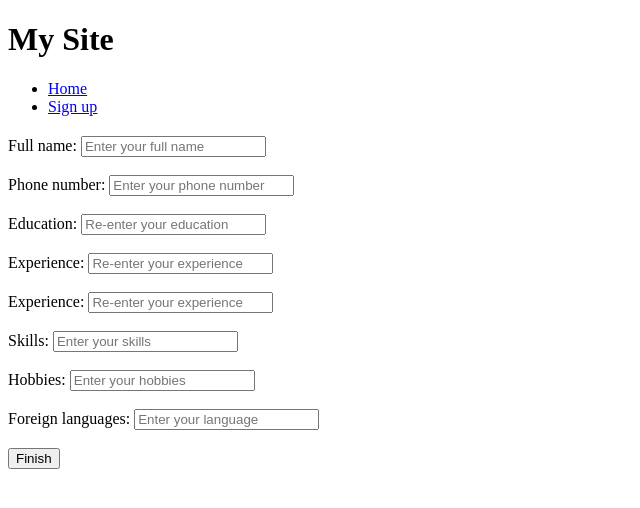
After one commit to Dragos-Grigore/Lucrare-licenta-Django-Bootstrap-SQL, a Django app: page /human_profile/ in a window 1280 px wide. The commit adds this page. Shown: the top 508 px of the page, without its empty margins (0-640 px from the left). Run offline with Django 4.2, Linux system fonts and the light colour scheme.

Commit message:
Add files via upload

```diff
--- a/Licenta/jobsite/forms.py
+++ b/Licenta/jobsite/forms.py
@@ -3,8 +3,8 @@ from .models import User
 from django.db import connection
 from captcha.fields import CaptchaField
 
+
 class UserForm(forms.Form):
-    full_name = forms.CharField(widget=forms.TextInput(attrs={"placeholder":"Enter your full name"}))
     email = forms.EmailField(widget=forms.TextInput(attrs={"placeholder":"Enter your email"}))
     password = forms.CharField(widget=forms.PasswordInput(attrs={"placeholder":"Enter your password"}))
     confirm_password = forms.CharField(widget=forms.PasswordInput(attrs={"placeholder":"Re-enter your password"}))
@@ -15,20 +15,17 @@ class UserForm(forms.Form):
     def clean(self):
 
         cleaned_data = super().clean()
-        full_name = cleaned_data.get("full_name")
         email = cleaned_data.get("email")
         password = cleaned_data.get("password")
         confirm_password = cleaned_data.get("confirm_password")
-        if  not full_name:
-            self.add_error('full_name', 'Complete the full name field')
         if  not email:
             self.add_error('email', 'Complete the email field')
         if  not password:
             self.add_error('password', 'Complete the password field')
         if  not confirm_password:
             self.add_error('confirm_password', 'Complete the confirm password field')
-        if len(full_name.split())<2:
-            self.add_error('full_name', 'You must have at least two names')
+        #if len(full_name.split())<2:
+            #self.add_error('full_name', 'You must have at least two names')
         if User.objects.filter(email=email).exists():
             self.add_error('email', 'Email already used')
         if password != confirm_password:
@@ -53,17 +50,17 @@ class UserForm(forms.Form):
 
 
     def save(self):
-        full_name = self.cleaned_data['full_name']
         email = self.cleaned_data['email']
         password = self.cleaned_data['password']
         type = self.cleaned_data['type']
         cursor = connection.cursor()
-        cursor.execute("INSERT INTO jobsite_user (full_name, email, password, type) VALUES (%s, %s, %s, %s)", [full_name, email, password, type])
+        if type=='human' or type=='Human':
+            cursor.execute("INSERT INTO jobsite_user (email, password, type) VALUES (%s, %s, %s)", [ email, password, type])
         connection.commit()
 
 class LoginForm(forms.Form):
-    email = forms.EmailField(label='Email',widget=forms.TextInput(attrs={"placeholder":"Enter your email"}))
-    password = forms.CharField(label='Password',widget=forms.PasswordInput(attrs={"placeholder":"Enter your password"}))
+    email = forms.EmailField(widget=forms.TextInput(attrs={"placeholder":"Enter your email"}))
+    password = forms.CharField(widget=forms.PasswordInput(attrs={"placeholder":"Enter your password"}))
 
     def clean(self):
 
@@ -74,4 +71,63 @@ class LoginForm(forms.Form):
             self.add_error('email', 'Complete the email field')
         if  not password:
             self.add_error('password', 'Complete the password field')
+        if not User.objects.filter(email=email).exists():
+            self.add_error('email', 'Email doesnt exist')
+        if User.objects.filter(email=email).exists():
+            user_data = User.objects.filter(email=email).first()
+            if user_data.password!=password:
+                self.add_error('email', 'Wrong password')
+            if len(password)<8:
+                self.add_error('password', 'Password is to short')
+            if len(password)>40:
+                self.add_error('password', 'Password is to long')
+            upper=False
+            lower=False
+            digit=False
+            for char in password:
+                if char.isupper():
+                    upper=True
+                if char.islower():
+                    lower=True
+                if char.isdigit():
+                    digit=True
+            if upper==False or lower==False or digit==False:
+                self.add_error('password', 'Password should have at least one A-Z, a-z, 0-9')
         return cleaned_data
+
+class HumanForm(forms.Form):
+    full_name = forms.CharField(widget=forms.TextInput(attrs={"placeholder":"Enter your full name"}))
+    phone_number = forms.CharField(widget=forms.TextInput(attrs={"placeholder":"Enter your phone number"}))
+    education = forms.CharField(widget=forms.TextInput(attrs={"placeholder":"Re-enter your education"}))
+    experience = forms.ChoiceField(widget=forms.TextInput(attrs={"placeholder":"Re-enter your experience"}))
+    skills = forms.CharField(widget=forms.TextInput(attrs={"placeholder":"Enter your skills"}))
+    hobbies = forms.CharField(widget=forms.TextInput(attrs={"placeholder":"Enter your hobbies"}))
+    foreign_languages = forms.ChoiceField(widget=forms.TextInput(attrs={"placeholder":"Enter your language"}))
+
+
+    def clean(self):
+
+        cleaned_data = super().clean()
+        full_name = cleaned_data.get("full_name")
+        phone_number = cleaned_data.get("phone_number")
+        education = cleaned_data.get("phone_number")
+        experience = cleaned_data.get("experience")
+        skills = cleaned_data.get("skills")
+        hobbies = cleaned_data.get("hobbies")
+        foreign_languages = cleaned_data.get("foreign_languages")
+
+        return cleaned_data
+
+
+    def save(self):
+        email = self.cleaned_data['email']
+        full_name = self.cleaned_data.get("full_name")
+        phone_number = self.cleaned_data.get("phone_number")
+        education = self.cleaned_data.get("phone_number")
+        experience = self.cleaned_data.get("experience")
+        skills = self.cleaned_data.get("skills")
+        hobbies = self.cleaned_data.get("hobbies")
+        foreign_languages = self.cleaned_data.get("foreign_languages")
+        cursor = connection.cursor()
+        cursor.execute("UPDATE user_profile SET full_name = %s, phone_number = %s, education = %s, experience = %s, skills = %s, hobbies = %s, foreign_languages = %s WHERE email = %s", [full_name, phone_number, education, experience, skills, hobbies, foreign_languages, email])
+        connection.commit()
--- a/Licenta/jobsite/templates/base.html
+++ b/Licenta/jobsite/templates/base.html
@@ -9,7 +9,7 @@
       <nav>
         <ul>
           <li><a href="/">Home</a></li>
-          <li><a href="/sign_up/">Signup</a></li>
+          <li><a href="/sign_up/">Sign up</a></li>
         </ul>
       </nav>
     </header>
--- a/Licenta/jobsite/templates/hello.html
+++ b/Licenta/jobsite/templates/hello.html
@@ -31,7 +31,7 @@
 <h1>Hello World</h1>
 {% endif %}
 <a href="{% url 'sign_up' %}">Sign up</a>
-<a href="{% url 'login' %}">Login</a>
+<a href="{% url 'log' %}">Login</a>
 
 </body>
 </html>
--- /dev/null
+++ b/Licenta/jobsite/templates/human_profile.html
@@ -0,0 +1,49 @@
+{% extends 'base.html' %}
+
+{% block content %}
+  <h2></h2>
+  <form method="POST">
+    {% csrf_token %}
+    {{ form.full_name.label_tag }} {{ form.full_name }}
+    {% if form.errors %}
+        <div class="error-message">{{ form.errors.full_name }}</div>
+    {% endif %}
+    <br><br>
+    {{ form.phone_number.label_tag }} {{ form.phone_number }}
+    {% if form.errors %}
+        <div class="error-message">{{ form.errors.phone_number }}</div>
+    {% endif %}
+    <br><br>
+    {{ form.education.label_tag }} {{ form.education }}
+    {% if form.errors %}
+        <div class="error-message">{{ form.errors.education }}</div>
+    {% endif %}
+    <br><br>
+    {{ form.experience.label_tag }} {{ form.experience }}
+    {% if form.errors %}
+        <div class="error-message">{{ form.errors.experience }}</div>
+    {% endif %}
+    <br><br>
+    {{ form.experience.label_tag }} {{ form.experience }}
+    {% if form.errors %}
+        <div class="error-message">{{ form.errors.experience }}</div>
+    {% endif %}
+    <br><br>
+    {{ form.skills.label_tag }} {{ form.skills }}
+    {% if form.errors %}
+        <div class="error-message">{{ form.errors.skills }}</div>
+    {% endif %}
+    <br><br>
+    {{ form.hobbies.label_tag }} {{ form.hobbies }}
+    {% if form.errors %}
+        <div class="error-message">{{ form.errors.hobbies }}</div>
+    {% endif %}
+    <br><br>
+    {{ form.foreign_languages.label_tag }} {{ form.foreign_languages }}
+    {% if form.errors %}
+        <div class="error-message">{{ form.errors.foreign_languages }}</div>
+    {% endif %}
+    <br><br>
+    <button type="submit">Finish</button>
+  </form>
+{% endblock %}
--- a/Licenta/jobsite/templates/main_page.html
+++ b/Licenta/jobsite/templates/main_page.html
@@ -10,4 +10,4 @@
 <h1>Hello World</h1>
 {% endif %}
 <a href="{% url 'sign_up' %}">Sign up</a>
-<a href="{% url 'login' %}">Login</a>
+<a href="{% url 'log' %}">Login</a>
--- a/Licenta/jobsite/templates/sign_up.html
+++ b/Licenta/jobsite/templates/sign_up.html
@@ -4,11 +4,6 @@
   <h2>Sign up</h2>
   <form method="POST">
     {% csrf_token %}
-    {{ form.full_name.label_tag }} {{ form.full_name }}
-    {% if form.errors %}
-        <div class="error-message">{{ form.errors.full_name }}</div>
-    {% endif %}
-    <br><br>
     {{ form.email.label_tag }} {{ form.email }}
     {% if form.errors %}
         <div class="error-message">{{ form.errors.email }}</div>
--- a/Licenta/jobsite/urls.py
+++ b/Licenta/jobsite/urls.py
@@ -5,8 +5,10 @@ urlpatterns = [
     path('', views.say_hello),
     path('sign_up/', views.sign_up, name='sign_up'),
     path('success/', views.success, name='success'),
-    path('login/', views.login_view, name='login'),
-    path('main_page/', views.main_page, name='main_page')
+    path('log/', views.login_view, name='log'),
+    path('main_page/', views.main_page, name='main_page'),
+    path('human_profile/', views.human_profile, name='human_profile')
+
 
 
 ]
--- a/Licenta/jobsite/views.py
+++ b/Licenta/jobsite/views.py
@@ -1,18 +1,12 @@
-from django.http import HttpResponse
 from django.shortcuts import render, redirect
-from jobsite.forms import UserForm,LoginForm
+from jobsite.forms import UserForm,LoginForm,HumanForm
 from .models import User
-from django.template import loader
 from django.conf import settings
 from django.core.mail import send_mail
-from django.contrib import messages
-from django.contrib.auth import authenticate, login, get_user_model
 
-User = get_user_model()
 
 def say_hello(request):
     mydata = User.objects.all()
-    template = loader.get_template('hello.html')
     context = {
         'mymembers': mydata,
         'name': 'Johnule'
@@ -26,49 +20,64 @@ def sign_up(request):
         form = UserForm(request.POST)
         if form.is_valid():
 
-            full_name = form.cleaned_data['full_name']
             email = form.cleaned_data['email']
             password = form.cleaned_data['password']
             user_type = form.cleaned_data['type']
             subject = 'welcome to GFG world'
-            message = f'Hi {full_name}, thank you for registering in geeksforgeeks.'
+            message = f'Hi  thank you for registering in geeksforgeeks.'
             email_from = settings.EMAIL_HOST_USER
             recipient_list = [email, ]
             send_mail( subject, message, email_from, recipient_list )
+            request.session['email'] = email # set 'token' in the session
 
             # create a new user object and save it to the database
-            user = User(full_name=full_name, email=email, password=password, type=user_type)
+            user = User(email=email, password=password, type=user_type)
             user.save()
 
-            return redirect('success')
+            return redirect('human_profile')
     else:
         form = UserForm()
-
-
     return render(request, 'sign_up.html', {'form': form})
 
 def login_view(request):
     if request.method == 'POST':
         form = LoginForm(request.POST)
         if form.is_valid():
+
             email = form.cleaned_data['email']
             password = form.cleaned_data['password']
-            try:
-                user = User.objects.get(email=email)
-                if user.check_password(password):
-                    # Authentication successful, log the user in
-                    login(request, user)
-                    return redirect('main_page')
-                else:
-                    form.add_error(None, 'Invalid email or password')
-            except User.DoesNotExist:
-                form.add_error(None, 'Invalid email or password')
+            return redirect('main_page')
     else:
         form = LoginForm()
-    return render(request, 'login.html', {'form': form})
+    return render(request, 'log.html',{'form': form})
+
+def human_profile(request):
+    if request.method == 'POST':
+        form = HumanForm(request.POST)
+        if form.is_valid():
+            email=request.session['email'] # set 'token' in the session
+            full_name = form.cleaned_data.get("full_name")
+            phone_number = form.cleaned_data.get("phone_number")
+            education = form.cleaned_data.get("phone_number")
+            experience = form.cleaned_data.get("experience")
+            skills = form.cleaned_data.get("skills")
+            hobbies = form.cleaned_data.get("hobbies")
+            foreign_languages = form.cleaned_data.get("foreign_languages")
+            # create a new user object and save it to the database
+            user = User(email=email, full_name=full_name,phone_number=phone_number,education=education,experience=experience,skills=skills,hobbies=hobbies,foreign_languages=foreign_languages )
+            user.save()
+
+            return redirect('success')
+    else:
+        form = HumanForm()
+    return render(request, 'human_profile.html', {'form': form})
 
 def success(request):
-    return render(request, 'success.html')
+    email=request.session['email'] # set 'token' in the session
+    context = {
+        'name': email
+    }
+    return render(request, 'success.html',context=context)
 
 def main_page(request):
     return render(request, 'main_page.html')
```
Also changed, not shown: Licenta/jobsite/models.py (+7 -5 lines), Licenta/jobsite/templates/log.html (added, +19 -0 lines), Licenta/jobsite/templates/success.html (+3 -8 lines), Licenta/tables.sql (+7 -1 lines), Licenta/db.sqlite3.
